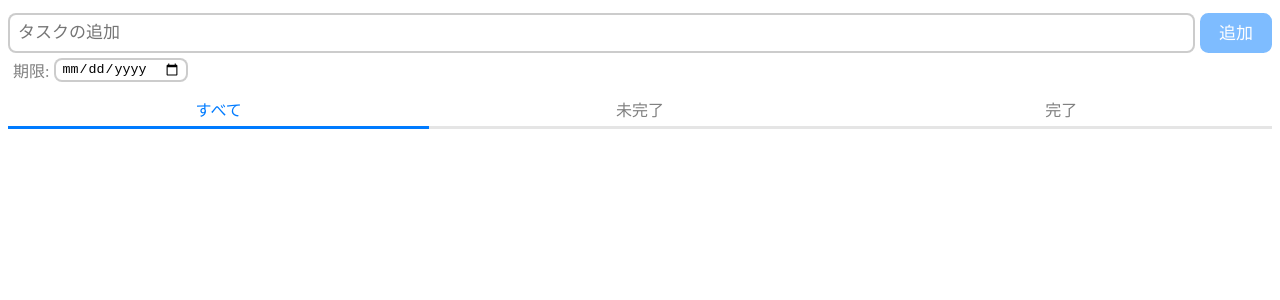
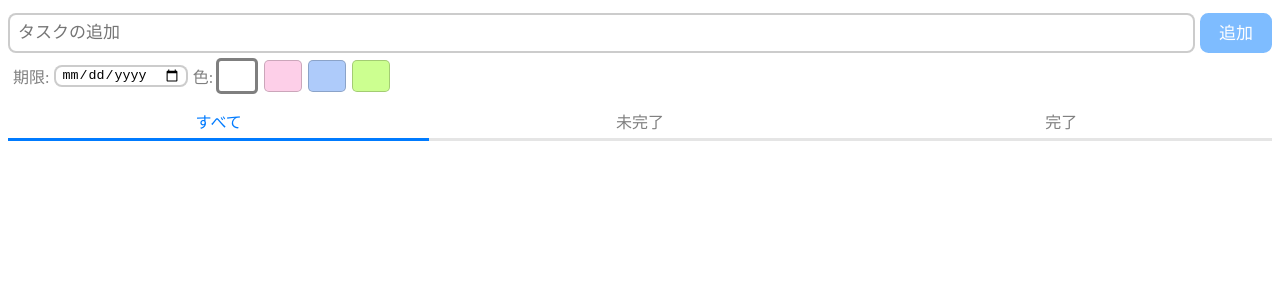
Before and after one commit to honai/w-todo, a React (Create React App) app: page / in a window 1280 px wide. Shown: the top 300 px of the page. Built offline with nearby package versions, Linux system fonts and the light colour scheme.

Commit message:
色わけ機能

```diff
--- a/src/AddTodoForm.css
+++ b/src/AddTodoForm.css
@@ -32,6 +32,7 @@
 }
 .deadline-group {
   display: flex;
+  align-items: center;
   margin: 5px;
 }
 .addtodo-date {
@@ -45,3 +46,20 @@
 .deadline-label {
   color: rgba(0, 0, 0, 0.5);
 }
+.color-picker > .item {
+  /* box-sizing: border-box; */
+  display: inline-block;
+  height: 30px;
+  width: 36px;
+  margin: 0 3px;
+  border: 1px solid rgba(0, 0, 0, 0.2);
+  border-radius: 5px;
+  cursor: pointer;
+}
+.color-picker > .item.checked {
+  border: 3px solid rgba(0, 0, 0, 0.5);
+}
+.color-picker > .item > input {
+  opacity: 0;
+  cursor: pointer;
+}
--- a/src/AddTodoForm.js
+++ b/src/AddTodoForm.js
@@ -1,17 +1,22 @@
 import React, { useState } from 'react';
+import ClassNames from 'classnames';
 import './AddTodoForm.css'
+import Colors from './Colors';
 
 const AddTodoForm = ({addTodo}) => {
   const [newTodoText, setNewTodoText] = useState('');
   const [newTodoDate, setNewTodoDate] = useState('');
+  const [newTodoColor, setNewTodoColor] = useState(Colors[0]);
   function handleAddTodo(e) {
     e.preventDefault();
     const trimmedText = newTodoText.trim();
     if (!trimmedText.length) {
       return;
     }
-    addTodo(trimmedText, newTodoDate);
+    addTodo(trimmedText, newTodoDate, newTodoColor);
     setNewTodoText('');
+    setNewTodoDate('');
+    setNewTodoColor(Colors[0]);
   }
 
   return (
@@ -24,6 +29,17 @@ const AddTodoForm = ({addTodo}) => {
       <div className='deadline-group'>
         <span className='deadline-label'>期限:</span>
         <input type='date' className='addtodo-date' value={newTodoDate} onChange={(e) => setNewTodoDate(e.target.value)} />
+        <span className='deadline-label'>色:</span>
+        <span className='color-picker'>
+          {Colors.map((color, index) => (
+            <label key={index}
+              className={ClassNames('item', {checked: newTodoColor === color})}
+              style={{backgroundColor: color}}
+            >
+              <input type='radio' name='color' value={color} onChange={() => setNewTodoColor(color)} />
+            </label>
+          ))}
+        </span>
       </div>
     </form>
   );
--- a/src/App.js
+++ b/src/App.js
@@ -20,12 +20,13 @@ const App = () => {
   }
   const [filter, setFilter] = useState(filtersDef.SHOW_ALL);
 
-  function addTodo(text, date = null) {
+  function addTodo(text, date, color) {
     setTodos({
         ...todos,
         [nextTodoId]: {
           text: text,
           date: date,
+          color: color,
           completed: false,
         }
     });
--- /dev/null
+++ b/src/Colors.js
@@ -0,0 +1,6 @@
+export default [
+  '#fff',
+  '#fdcfe8',
+  '#aecbfa',
+  '#ccff90',
+]
--- a/src/TodoList.css
+++ b/src/TodoList.css
@@ -9,7 +9,7 @@
   align-items: center;
   list-style-type: none;
   border-bottom: 1px solid rgba(0, 0, 0, 0.1);
-  padding: 0 10px;
+  padding: 0 5px;
 }
 .check-box {
   color: var(--primary-color);
@@ -22,6 +22,15 @@
   opacity: 0;
   position: absolute;
   left: 0;
+}
+.color-label {
+  display: inline-block;
+  height: 18px;
+  width: 24px;
+  margin: 0 5px;
+  border: 1px solid rgba(0, 0, 0, 0.2);
+  border-radius: 3px;
+  background-color: #fff;
 }
 .todo-text {
   flex: 1 1 auto;
--- a/src/TodoList.js
+++ b/src/TodoList.js
@@ -8,6 +8,7 @@ const TodoItem = ({id, todo, toggleTodo}) => (
       <i className='material-icons'>{todo.completed ? 'check_circle' : 'radio_button_unchecked'}</i>
       <input type='checkbox' checked={todo.completed} onChange={() => toggleTodo(id)} />
     </label>
+    <span className='color-label' style={{backgroundColor: todo.color}}></span>
     <span className={ClassNames('todo-text', {completed: todo.completed})}>{todo.text}</span>
     {todo.date ? <><i className='material-icons deadline-icon'>calendar_today</i><span className='deadline-date'>{todo.date}</span></>: false}
   </li>
```
